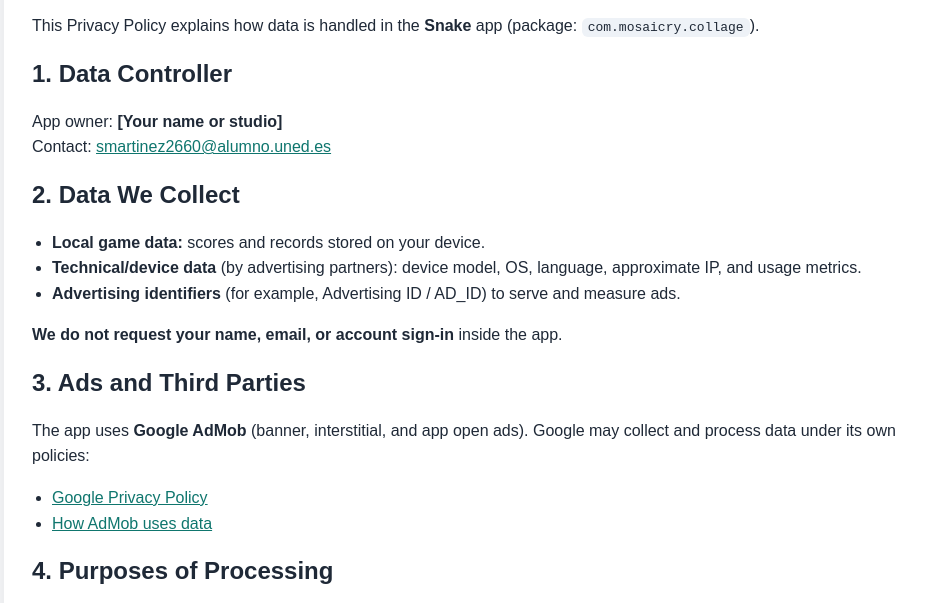
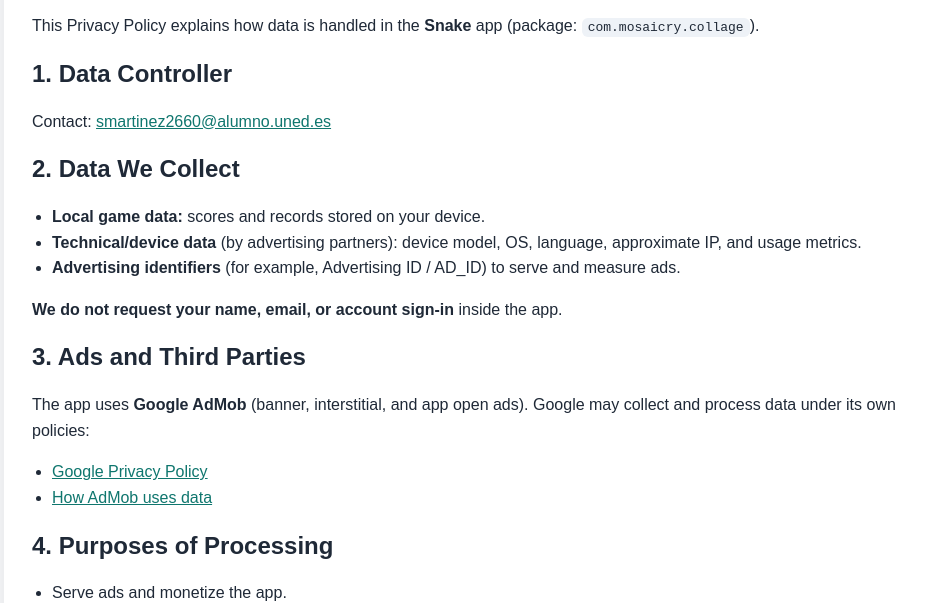
Before and after one commit to smappse/smappse.github.io, a plain HTML site: page snake.html in a window 1280 px wide. Shown: the part 150-753 px from the top of the page, without its empty margins (158-1084 px from the left). Drawn offline with Linux system fonts and the light colour scheme.

Commit message:
Update snake.html

```diff
--- a/snake.html
+++ b/snake.html
@@ -28,7 +28,6 @@
 
     <h2>1. Data Controller</h2>
     <p>
-      App owner: <strong>[Your name or studio]</strong><br />
       Contact: <a href="mailto:smartinez2660@alumno.uned.es">smartinez2660@alumno.uned.es</a>
     </p>
 
```
